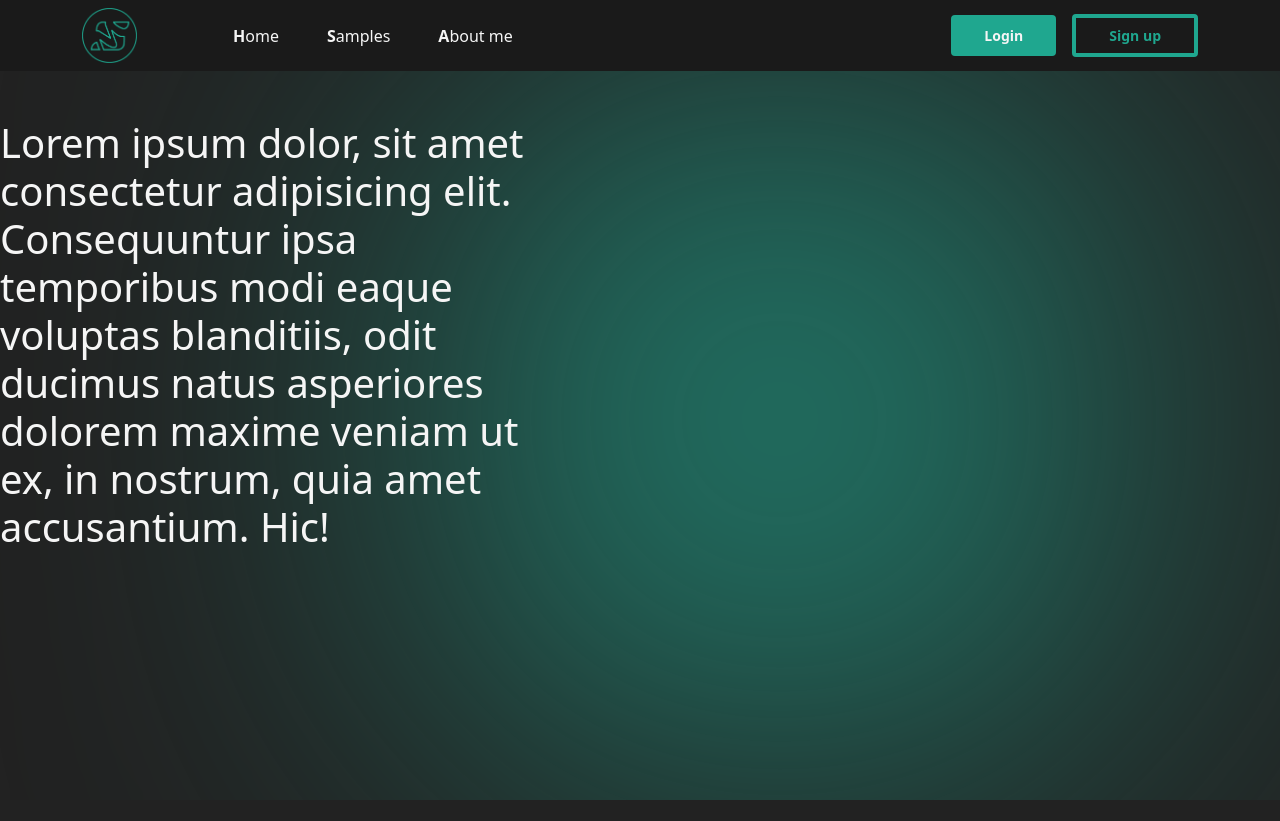
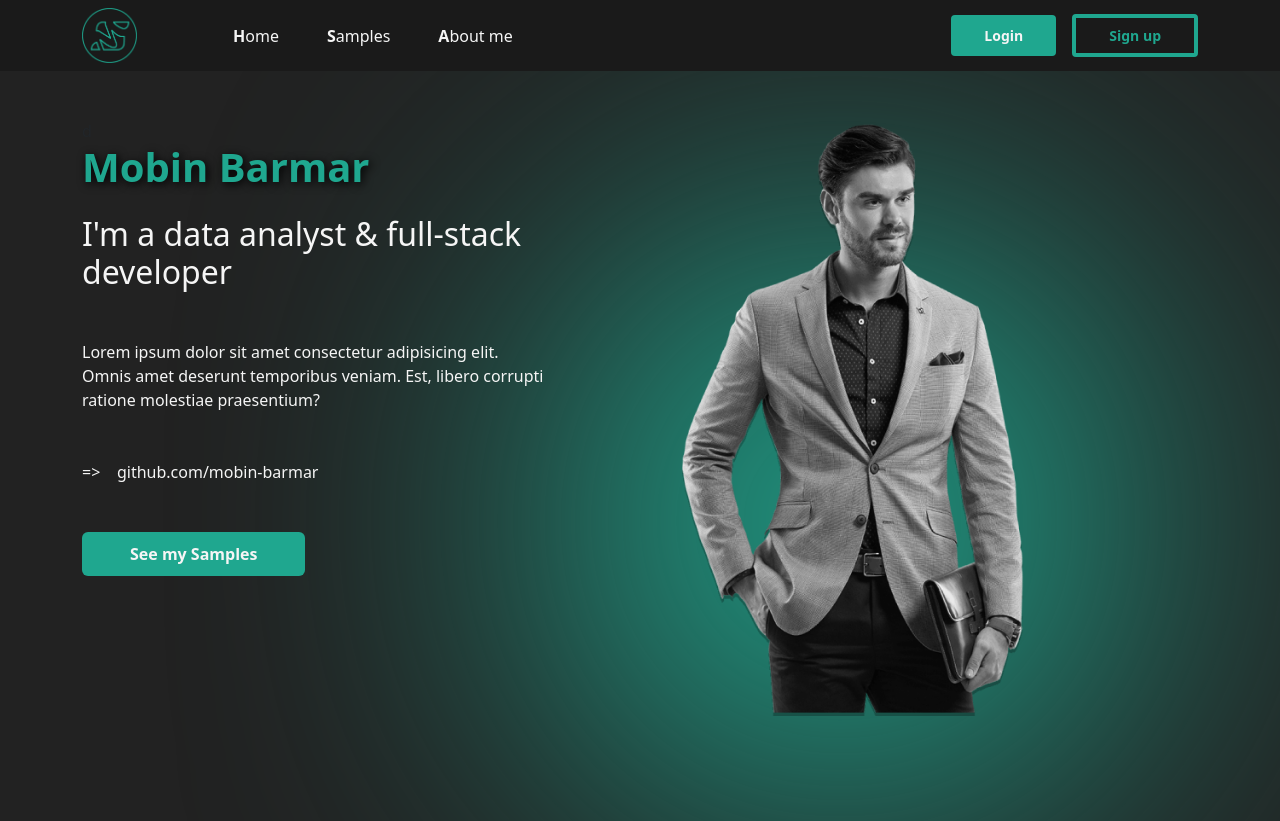
Before and after one commit to mobinbarmar/Personal-Web, an Angular app in the folder Angular/: page / in a window 1280 px wide. Before the commit the page ends 800 px from the top, so only its background shows below. Built offline with nearby package versions, Linux system fonts and the light colour scheme; no server answers.

Commit message:
header desctop is done

```diff
--- a/Angular/src/app/pages/home/home.component.html
+++ b/Angular/src/app/pages/home/home.component.html
@@ -1,14 +1,25 @@
 <app-nav></app-nav>
 
-<section class="header">
+<section class="header container d-flex justify-content-between">
   <span style="z-index: -1;"></span>
-  <div>
-    <h1 class="col-5 mt-5">Lorem ipsum dolor, sit amet consectetur adipisicing elit. Consequuntur ipsa temporibus modi eaque voluptas
-      blanditiis, odit ducimus natus asperiores dolorem maxime veniam ut ex, in nostrum, quia amet accusantium. Hic!
-    </h1>
-    <a href=""></a>
+  <div class="mt-5">
+    <span class="mt-5 p">d</span>
+    <h1 class="text-primary" style="text-shadow: 2px 2px 10px black;">Mobin Barmar</h1>
+    <h2 class="col-5 fw-normal mt-4">I'm a data analyst & full-stack developer</h2>
+    <p class="col-5 mt-5">Lorem ipsum dolor sit amet consectetur adipisicing elit. Omnis amet deserunt temporibus
+      veniam. Est, libero
+      corrupti ratione molestiae praesentium?</p>
+    <div class="mt-5">
+      <a href="github.com/mobin-barmar">=> &nbsp;&nbsp; github.com/mobin-barmar</a>
+    </div>
+
+    <div class="mt-5">
+      <button class="btn btn-primary px-5">See my Samples</button>
+    </div>
   </div>
-  <div>
-    <img src="" alt="">
+
+
+  <div style="position: relative;">
+    <img src="../../../assets/img/header.png" width="400" style="position: absolute;right: 150px;top: 35px;">
   </div>
 </section>
--- a/Angular/src/app/pages/home/home.component.scss
+++ b/Angular/src/app/pages/home/home.component.scss
@@ -8,6 +8,7 @@ $primary: #1FA78F;
     background-color: $primary;
     position: absolute;
     border-radius: 50%;
-    filter: blur(200px);
-    right: 200px;
+    filter: blur(150px);
+    right: 70px;
+    top: 150px;
 }
```
Also changed, not shown: Angular/src/assets/img/header.png (added).
